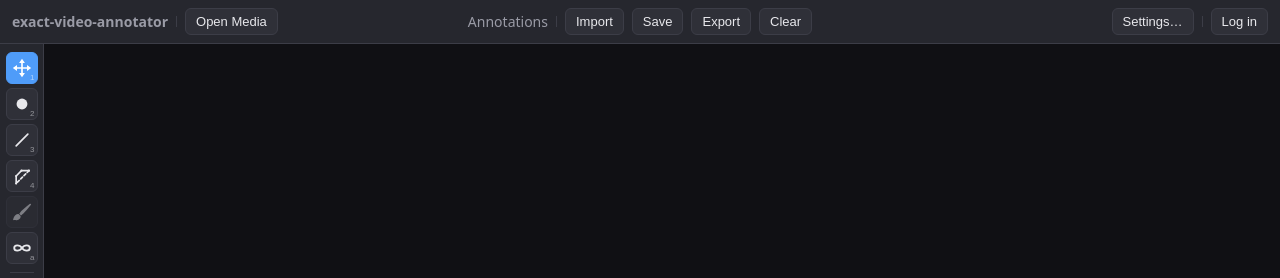
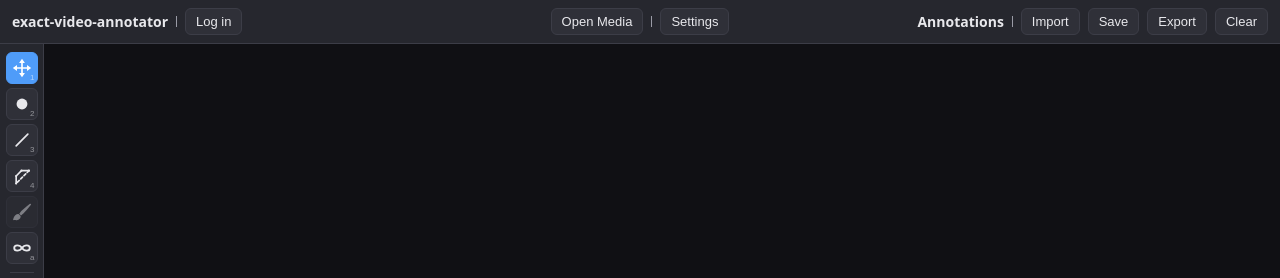
Before and after one commit to jasper-tms/exact-video-annotator, a plain HTML site: page index.html in a window 1280 px wide. Shown: the top 278 px of the page. Drawn offline with Linux system fonts and the light colour scheme.

Commit message:
Rearrange the top bar and show Log in only once sign-in state is known
The account button sat at the far right and showed "Log in" until the
Firebase SDK (loaded from a CDN after first paint) reported a restored
session, so signed-in users saw it flash. It now sits beside the app name,
last in its group so it moves nothing when it appears, and stays hidden
until the sign-in state is known (or the SDK fails to load, which settles
on "Log in").

Layout: the app name and account control on the left, Open Media and
Settings (no ellipsis) in the middle, the Annotations group on the right.
Separators and the title/group labels are brighter, and "Annotations" is
bold like the title.

```diff
--- a/index.html
+++ b/index.html
@@ -15,18 +15,32 @@
 </head>
 <body>
   <!-- Three justified groups (a CSS grid keeps the center group centered
-       regardless of how wide the side groups are): the app identity and Open
-       Media on the left, the annotation import/export pair centered, and
-       Settings plus the account control on the right. The vertical rules are
-       the "｜" separators from the layout spec. The live hovered-pixel readout
-       used to sit at the far right here; it now overlays the canvas corner. -->
+       regardless of how wide the side groups are): the app identity and the
+       account control on the left, Open Media and Settings centered, and
+       the annotation import/export group on the right. The vertical rules
+       are the "｜" separators from the layout spec. The live hovered-pixel
+       readout used to sit at the far right here; it now overlays the canvas
+       corner. -->
   <header id="toolbar">
     <div class="toolbar-side toolbar-left">
       <span id="application-title">Video Examiner</span>
-      <span class="toolbar-separator" aria-hidden="true"></span>
-      <button id="open-media-button" title="Open a video or image file">Open Media</button>
+      <!-- Hidden until the sign-in state is known (the Firebase SDK loads from
+           a CDN after the page paints), so it never shows "Log in" to someone
+           who is signed in. Last in its group, so appearing — at whatever
+           width the email needs — moves nothing else in the bar. Signed out:
+           "Log in". Signed in: shows the account email and opens a menu with
+           Log out. Disabled on a build with no Firebase config. -->
+      <span id="account-control" hidden>
+        <span class="toolbar-separator" aria-hidden="true"></span>
+        <button id="login-button" title="Sign in to sync settings across devices">Log in</button>
+      </span>
     </div>
     <div class="toolbar-side toolbar-center">
+      <button id="open-media-button" title="Open a video or image file">Open Media</button>
+      <span class="toolbar-separator" aria-hidden="true"></span>
+      <button id="settings-button" title="Open settings">Settings</button>
+    </div>
+    <div class="toolbar-side toolbar-right">
       <span class="toolbar-label">Annotations</span>
       <span class="toolbar-separator" aria-hidden="true"></span>
       <button id="import-annotations-button" title="Import an annotations JSON file">Import</button>
@@ -34,13 +48,6 @@
               title="Save the annotations in this browser, restored when this video or image is opened again">Save</button>
       <button id="export-annotations-button" title="Export annotations as a JSON file">Export</button>
       <button id="clear-annotations-button" title="Remove every annotation (undoable)">Clear</button>
-    </div>
-    <div class="toolbar-side toolbar-right">
-      <button id="settings-button" title="Open settings">Settings…</button>
-      <span class="toolbar-separator" aria-hidden="true"></span>
-      <!-- Signed out: "Log in". Signed in: shows the account email and opens a
-           menu with Log out. Disabled on a build with no Firebase config. -->
-      <button id="login-button" title="Sign in to sync settings across devices">Log in</button>
     </div>
   </header>
 
--- a/js/main.js
+++ b/js/main.js
@@ -1395,7 +1395,8 @@ initializeLayerDetail(app, document.getElementById('layer-detail-container'));
 initializeClassManager(app, document.getElementById('class-manager-container'));
 initializeAnnotationsTable(app, document.getElementById('annotations-table-container'));
 initializeSettingsModal(app, document.getElementById('settings-button'));
-initializeAccountControl(app, document.getElementById('login-button'));
+initializeAccountControl(app, document.getElementById('account-control'),
+  document.getElementById('login-button'));
 initializeEventHotkeys(app);
 
 // Start syncing preferences to the Firebase backend when signed in. Purely
--- a/js/sync/firebase.js
+++ b/js/sync/firebase.js
@@ -35,14 +35,17 @@ function loadServices() {
 
 /* ---------- Auth observer ---------- */
 
-// The current signed-in user, or null. Undefined until the first auth state is
-// known (SDK still resolving); observers are only ever called with user|null.
+// The current signed-in user, or null — which is also what it reads while the
+// first auth state is still unknown (SDK still resolving); authStateKnown tells
+// the two apart. Observers are only ever called with user|null.
 let currentUserValue = null;
+let authStateKnown = false;
 let authStarted = false;
 const userListeners = new Set();
 
 function setCurrentUser(user) {
   currentUserValue = user;
+  authStateKnown = true;
   for (const listener of userListeners) {
     try { listener(user); } catch { /* one listener must not break the others */ }
   }
@@ -58,7 +61,16 @@ async function startAuthObserver() {
     authModule.onAuthStateChanged(auth, (user) => setCurrentUser(user ?? null));
   } catch {
     authStarted = false; // allow a later retry
+    // The SDK could not load, so no session can be restored: settle on
+    // signed out rather than leaving the state unknown forever.
+    if (!authStateKnown) setCurrentUser(null);
   }
+}
+
+/** Whether the first auth state has arrived (or the SDK failed to load), so
+    currentUser()'s null really means signed out. */
+export function isAuthStateKnown() {
+  return authStateKnown;
 }
 
 /** The current user, or null. */
--- a/js/ui/account-control.js
+++ b/js/ui/account-control.js
@@ -1,16 +1,21 @@
-// The account control in the top bar's right group. Signed out it reads
+// The account control in the top bar's left group. Signed out it reads
 // "Log in" and starts a Google sign-in popup; signed in it shows the account
 // email and, on hover, opens a small menu whose only entry is "Log out". On a
 // build with no Firebase config it is disabled with an explanatory tooltip, so
 // the bar looks the same everywhere but the feature is inert where it cannot work.
+// The container (the button plus its separator) stays hidden until the sign-in
+// state is known, so a signed-in user never sees "Log in" flash first.
 
 import { isFirebaseConfigured } from '../firebase-config.js';
-import { onUserChanged, signInWithGoogle, signOut, currentUser } from '../sync/firebase.js';
+import {
+  onUserChanged, signInWithGoogle, signOut, currentUser, isAuthStateKnown,
+} from '../sync/firebase.js';
 
-export function initializeAccountControl(app, buttonElement) {
+export function initializeAccountControl(app, containerElement, buttonElement) {
   if (!isFirebaseConfigured()) {
     buttonElement.disabled = true;
     buttonElement.title = 'Sign-in is not configured for this build.';
+    containerElement.hidden = false;
     return;
   }
 
@@ -65,17 +70,21 @@ export function initializeAccountControl(app, buttonElement) {
     menuElement.appendChild(logOutButton);
 
     // Anchored to the button with fixed viewport coordinates, opening downward
-    // from just below the top bar and aligned to the button's right edge.
+    // from just below the top bar and aligned to the button's left edge.
     document.body.appendChild(menuElement);
     const buttonRect = buttonElement.getBoundingClientRect();
     menuElement.style.top = `${buttonRect.bottom + 4}px`;
-    menuElement.style.right = `${window.innerWidth - buttonRect.right}px`;
+    menuElement.style.left = `${buttonRect.left}px`;
 
     window.addEventListener('pointerdown', dismissMenu, true);
   }
 
   function reflectUser(user) {
     closeMenu();
+    // onUserChanged reports null straight away, before the SDK has said
+    // whether a session will be restored; that null is not "signed out" yet.
+    if (!isAuthStateKnown()) return;
+    containerElement.hidden = false;
     if (user) {
       buttonElement.textContent = user.email || user.displayName || 'Account';
       buttonElement.title = 'Account — hover to log out';
--- a/style.css
+++ b/style.css
@@ -77,24 +77,26 @@ body {
 .toolbar-right { justify-self: end; }
 
 /* The "｜" separators from the layout spec: a thin vertical rule between the
-   text/button elements of a group. */
+   text/button elements of a group. The dim text color rather than the border
+   color, which is nearly invisible against the bar. */
 .toolbar-separator {
   width: 1px;
   align-self: stretch;
   margin: 8px 0;
-  background: var(--border);
+  background: var(--text-dim);
 }
 
 #application-title {
   flex: 0 0 auto;
   font-weight: 600;
-  color: var(--text-dim);
+  color: var(--text);
   white-space: nowrap;
 }
 
 /* A group's name, e.g. "Annotations" before its buttons. */
 .toolbar-label {
-  color: var(--text-dim);
+  font-weight: 600;
+  color: var(--text);
   white-space: nowrap;
 }
 
@@ -142,6 +144,16 @@ button:focus:not(:focus-visible) { outline: none; }
 #hovered-pixel-label:empty { display: none; }
 
 /* ---------- Account control (Log in / signed-in menu) ---------- */
+
+/* The separator and button together, laid out like the rest of the group. An
+   explicit display would override the hidden attribute, so restate it. */
+#account-control {
+  display: flex;
+  align-items: center;
+  align-self: stretch;
+  gap: 8px;
+}
+#account-control[hidden] { display: none; }
 
 /* Signed-in state: the button carries the account email; keep it from growing
    the bar without bound on a long address. */
```
Also changed, not shown: ARCHITECTURE.md (+1 -1 lines).
